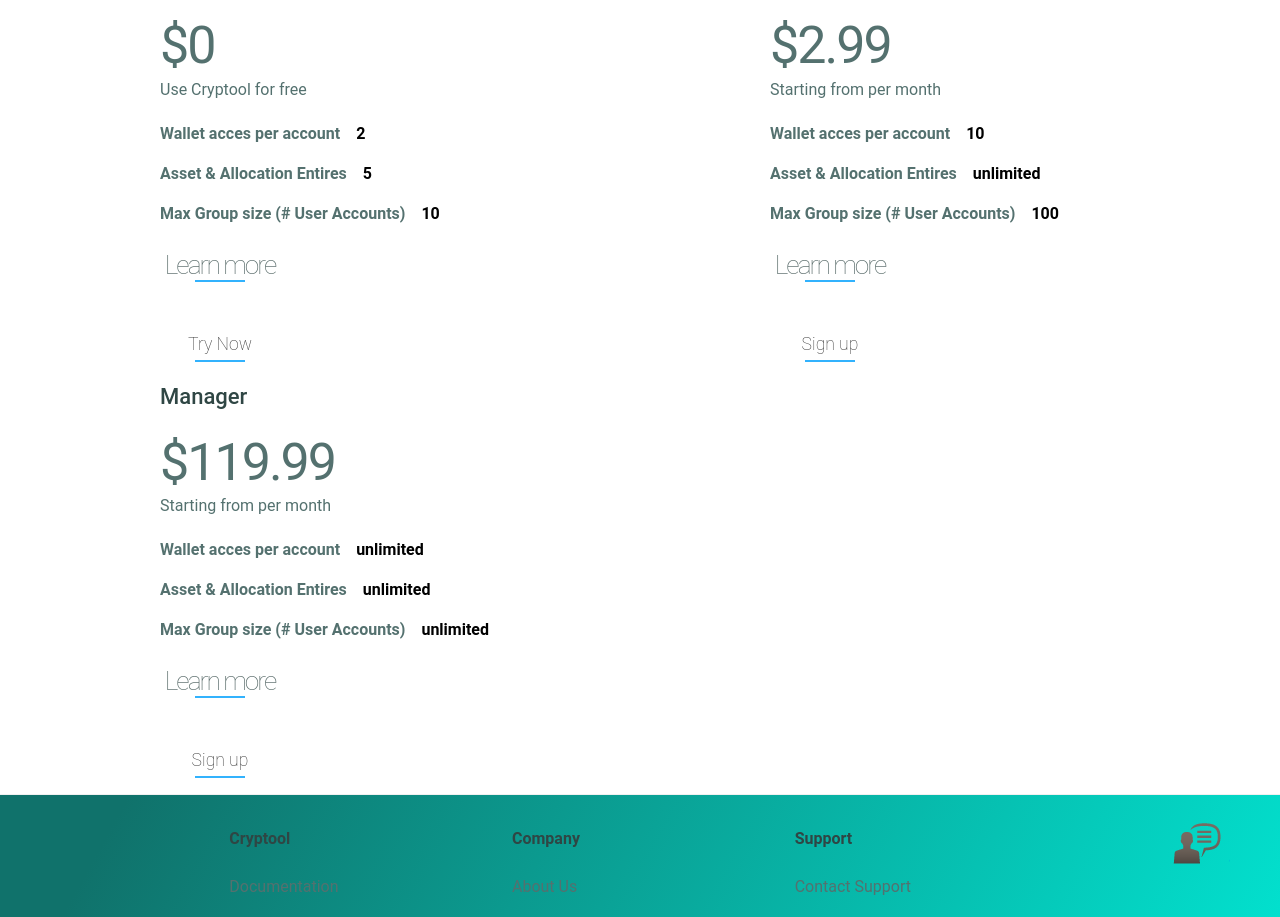
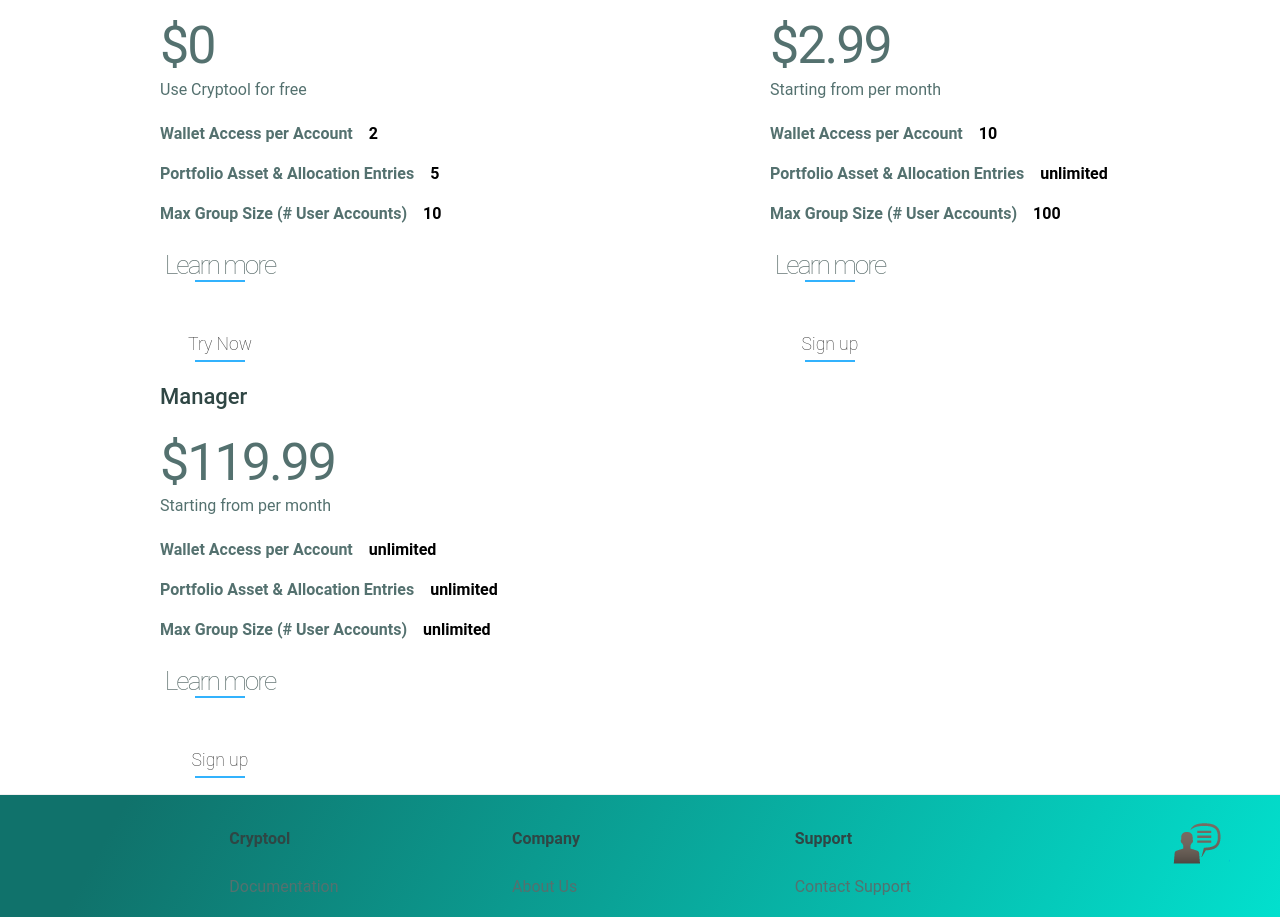
Before and after one commit to sven3270350/LandingPage_Ben, a Next.js app: page / in a window 1280 px wide. Shown: the part 2860-3777 px from the top of the page. Built offline with nearby package versions, Linux system fonts and the light colour scheme.

Commit message:
fix labes

```diff
--- a/components/common/ProposalSection.tsx
+++ b/components/common/ProposalSection.tsx
@@ -70,15 +70,15 @@
               </div>
               <div className="flex flex-col items-start gap-4 mb-10">
                 <div className="text-[#54716F] text-base not-italic font-semibold flex flex-row gap-4">
-                  Wallet acces per account
+                  Wallet Access per Account
                   <div className="text-black">{item.walletAccessCount}</div>
                 </div>
                 <div className="text-[#54716F] text-base not-italic font-semibold flex flex-row gap-4">
-                  Asset & Allocation Entires
+                  Portfolio Asset & Allocation Entries
                   <div className="text-black">{item.entires}</div>
                 </div>
                 <div className="text-[#54716F] text-base not-italic font-semibold flex flex-row gap-4">
-                  Max Group size (# User Accounts)
+                  Max Group Size (# User Accounts)
                   <div className="text-black">{item.maxGroupSize}</div>
                 </div>
                 <HoverEffectBtn
--- a/pages/account/manualsignup.tsx
+++ b/pages/account/manualsignup.tsx
@@ -137,7 +137,7 @@
             type="text"
             id="text"
             className="bg-[#F0F0F0] border border-gray-300 text-black text-sm block w-full px-3 py-2 rounded-xl"
-            placeholder="Enter Referral Code"
+            placeholder="Coming soon!"
             required
           />
         </div>
```
